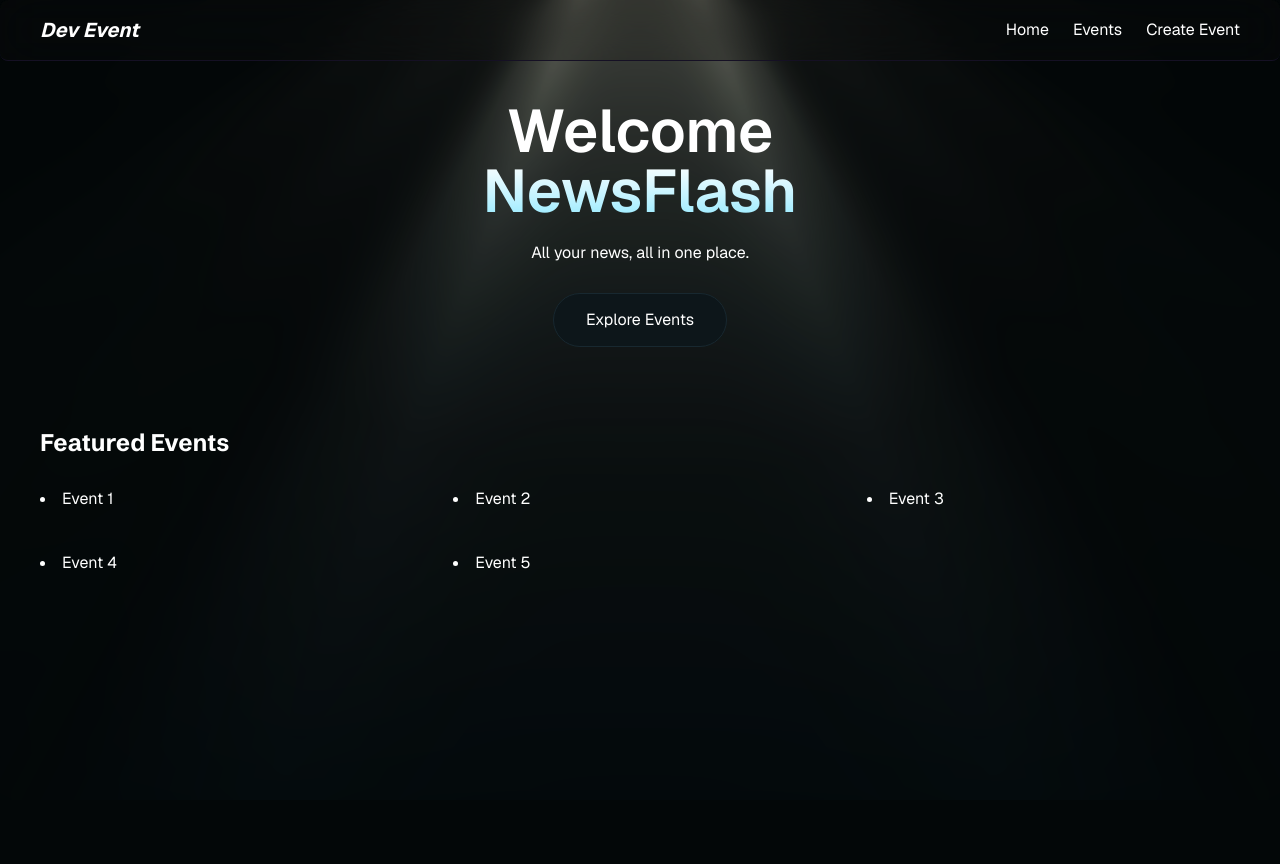
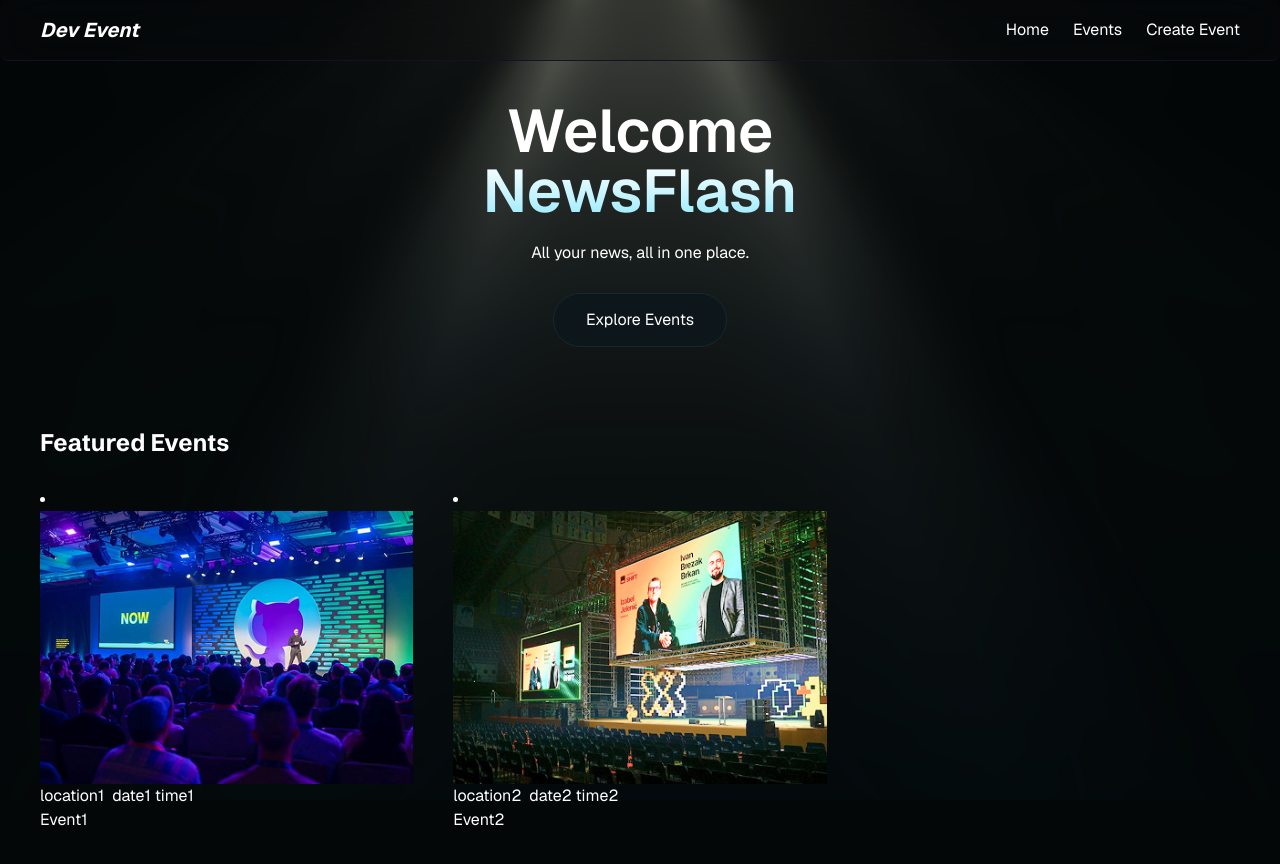
Before and after one commit to Rafee1012/NewsFlash, a Next.js app in the folder news_flash/: page / in a window 1280 px wide. Shown: the top 864 px of the page. Before the commit the page ends 800 px from the top, so only its background shows below. Built offline with nearby package versions, Linux system fonts and the light colour scheme; a web font is replaced by a local one.

Commit message:
Added articles to home page

```diff
--- a/news_flash/app/page.tsx
+++ b/news_flash/app/page.tsx
@@ -1,5 +1,24 @@
+import EventCard from '@/components/EventCard';
 import ExploreBtn from '@/components/ExploreBtn';
-import React from 'react'
+
+const events = [
+    {
+        image: '/images/event1.png',
+        title: 'Event1',
+        slug: 'event1',
+        location: 'location1',
+        date: 'date1',
+        time: 'time1'
+    },
+    {
+        image: '/images/event2.png',
+        title: 'Event2',
+        slug: 'event2',
+        location: 'location2',
+        date: 'date2',
+        time: 'time2'
+    }
+]
 
 const Page = () => {
     return (
@@ -13,8 +32,10 @@
                 <h3>Featured Events</h3>
 
                 <ul className="events">
-                    {[1, 2, 3, 4, 5].map((event) => (
-                        <li key={"event"}>Event {event}</li>
+                    {events.map((event) => (
+                        <li key={event.title}>
+                            <EventCard {... event}/>
+                        </li>
                     ))}
                 </ul>
             </div>
--- /dev/null
+++ b/news_flash/components/EventCard.tsx
@@ -0,0 +1,29 @@
+import Link from "next/link";
+import Image from "next/image";
+
+interface Props {
+    title: string;
+    image: string;
+    slug: string;
+    location: string;
+    date: string;
+    time: string;
+}
+
+const EventCard = ({title, image, slug, location, date, time}: Props) => {
+  return (
+    <Link href={`/events/${slug}`} id="events-card">
+        <Image src={image} alt={title} width = {410} height = {300} className="poster"/>
+
+        <div className="flex flex-row gap-2">
+            <p>{location}</p>
+            <div>
+                <p>{date} {time}</p>
+            </div>
+        </div>
+        <p className="title">{title}</p>
+    </Link>
+  )
+}
+
+export default EventCard;
```
